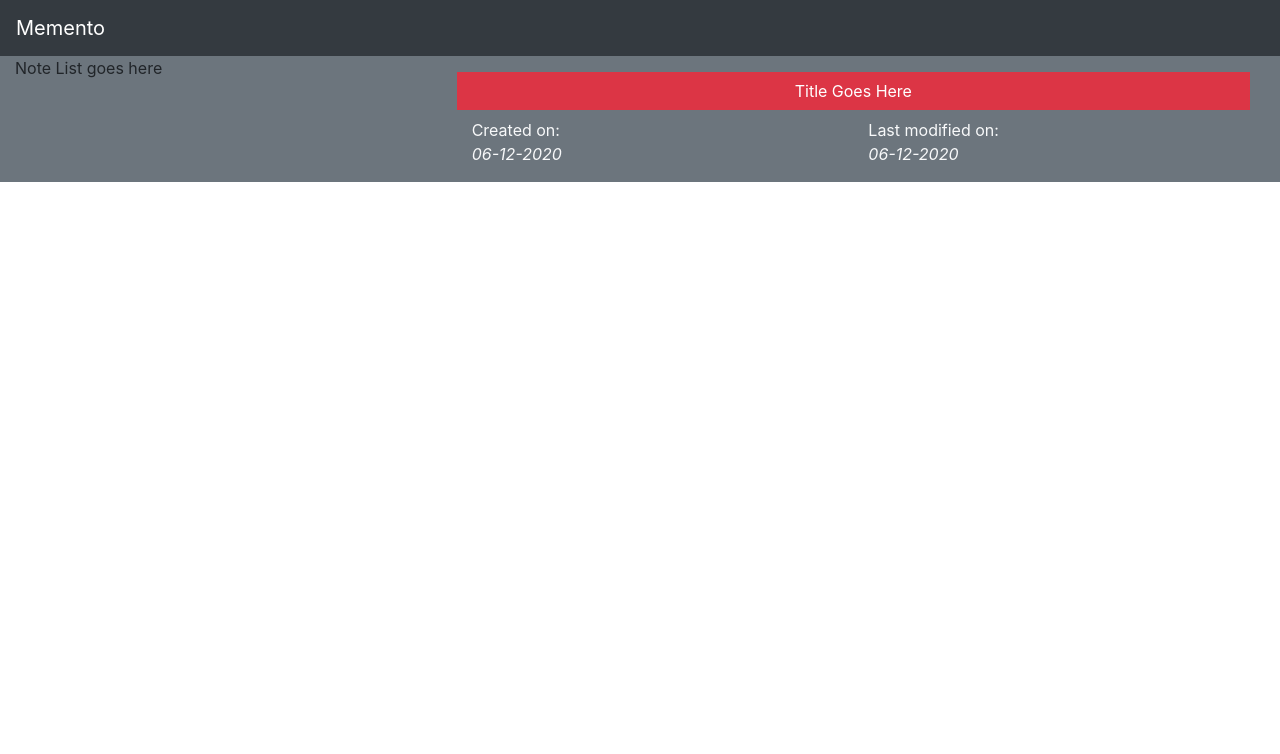
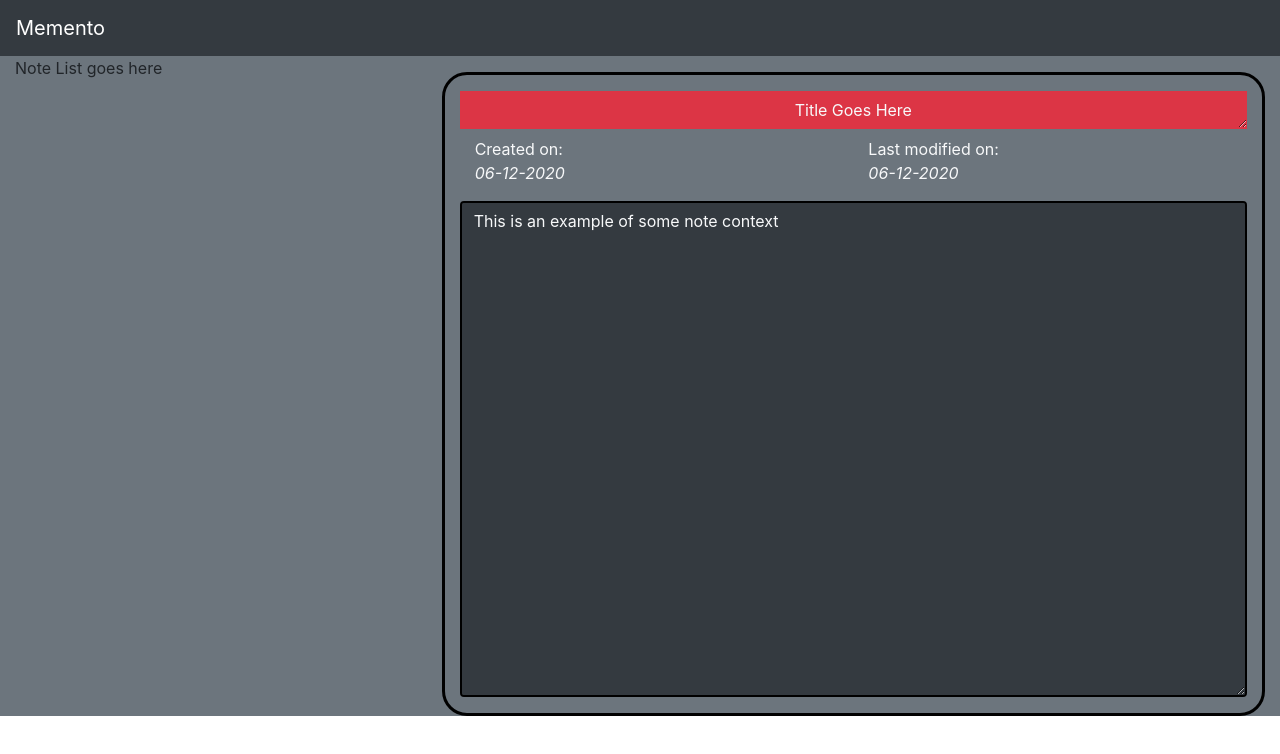
Before and after one commit to geor1812/memento-frontend, a React (Create React App) app: page / in a window 1280 px wide. Shown: the top 754 px of the page. Built offline with nearby package versions, Linux system fonts and the light colour scheme; no server answers.

Commit message:
Finished Note displaying

```diff
--- a/src/App.js
+++ b/src/App.js
@@ -11,7 +11,7 @@ function App() {
       <Router>
          <Navbar/>
         <div className="container-fluid h-100 bg-secondary">
-            <div className="row">
+            <div className="row h-100">
                 <div className="col-sm-4">
                     Note List goes here
                 </div>
--- a/src/components/Note.jsx
+++ b/src/components/Note.jsx
@@ -5,10 +5,11 @@ class Note extends Component {
     constructor(props) {
         super(props);
         this.onChangeTitle = this.onChangeTitle.bind(this);
+        this.onChangeContent = this.onChangeContent.bind(this);
         this.state = {
             id : null,
             title: "Title Goes Here",
-            content: "",
+            content: "This is an example of some note context",
             createdAt: "06-12-2020",
             updatedAt: "06-12-2020"
         }
@@ -21,15 +22,26 @@ class Note extends Component {
         })
     }
 
+    onChangeContent(e) {
+        let newContent = e.target.value;
+        this.setState({
+            content: newContent
+        })
+    }
+
     render() {
         return(
-            <div className="container">
+            <div className="container mt-3" style={{
+                borderStyle: "solid",
+                borderColor: "#000000",
+                borderRadius: "25px",
+            }}>
                 <div className="row mt-3">
                     <div className="col-md-12">
                         <form className="form">
                             <div className="form-group mb-2">
                                 <label htmlFor="title" className="sr-only">Title</label>
-                                <input type="text" className="form-control-plaintext bg-danger text-white text-center" id="title" value={this.state.title} onChange={this.onChangeTitle} required/>
+                                <textarea className="form-control-plaintext bg-danger text-light text-center" id="title" rows="1" onChange={this.onChangeTitle} required>{this.state.title}</textarea>
                             </div>
                             <div className="container">
                                     <div className="row">
@@ -46,6 +58,16 @@ class Note extends Component {
                 </div>
                 <div className="row">
                     <div className="col-md-12">
+                        <form>
+                            <div className="form-group">
+                                <label htmlFor="content" className="sr-only">Content</label>
+                                <textarea className="form-control bg-dark text-light" style={{
+                                    borderStyle: "solid",
+                                    borderColor: "#000000",
+                                    borderWidth: "2px"
+                                }} id="content" rows="20" onChange={this.onChangeContent}>{this.state.content}</textarea>
+                            </div>
+                        </form>
                     </div>
                 </div>
             </div>
```
Also changed, not shown: 1 other file (tests, documents, lock files or other folders).
